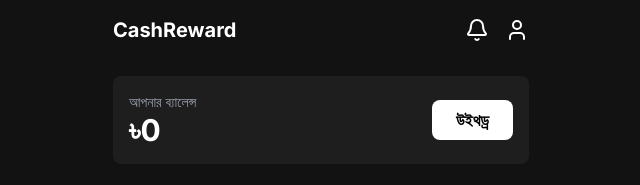
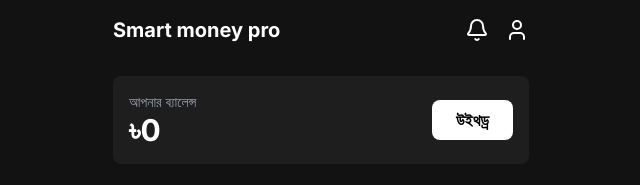
Before and after one commit to emon999777/Smart-money-X-por, a plain HTML site: page index.html in a window 1280 px wide. Shown: the top 185 px of the page, 319-959 px from the left. Drawn offline with nearby package versions, Linux system fonts and the light colour scheme; no server answers.

Commit message:
Update index.html

```diff
--- a/index.html
+++ b/index.html
@@ -3,7 +3,7 @@
 <head>
     <meta charset="UTF-8">
     <meta name="viewport" content="width=device-width, initial-scale=1.0">
-    <title>CashReward App</title>
+    <title>Smart money pro</title>
 
     <!-- Aapka Naya Ad Code -->
     <script src='//libtl.com/sdk.js' data-zone='9783879' data-sdk='show_9783879'></script>
@@ -77,7 +77,7 @@
     <!-- Main App Container -->
     <div id="app-container" class="min-h-screen flex-col main-page active">
         <header class="flex items-center justify-between p-4 sticky top-0 bg-opacity-80 backdrop-blur-md z-10 dark-bg">
-            <h1 class="text-xl font-bold">CashReward</h1>
+            <h1 class="text-xl font-bold">Smart money pro</h1>
             <div class="flex items-center space-x-4">
                 <div id="notification-bell" class="relative cursor-pointer">
                     <i data-lucide="bell" class="w-6 h-6"></i>
```
